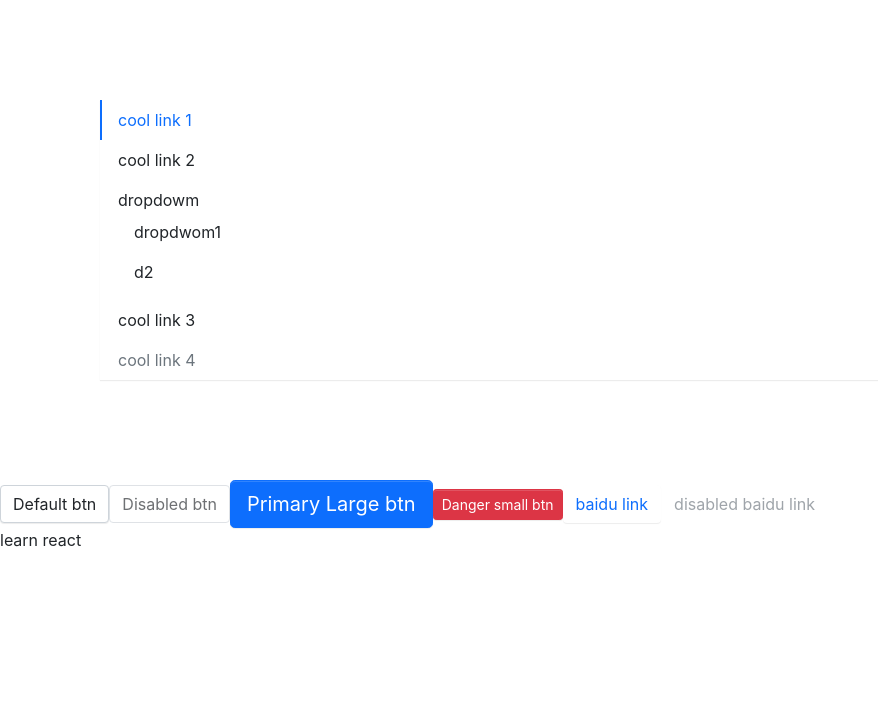
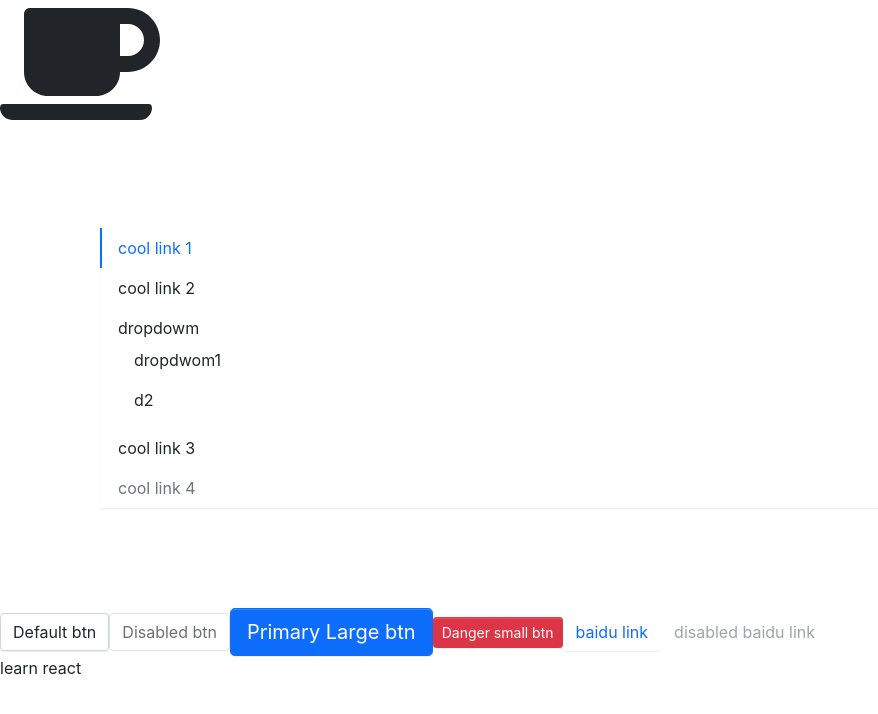
Before and after one commit to okkjoo/my-antd, a React (Create React App) app: page / in a window 1280 px wide. Shown: the top 714 px of the page, without its empty margins (0-878 px from the left). Built offline with nearby package versions, Linux system fonts and the light colour scheme.

Commit message:
[chore]: Font Awesome

```diff
--- a/package.json
+++ b/package.json
@@ -3,6 +3,9 @@
   "version": "0.1.0",
   "private": true,
   "dependencies": {
+    "@fortawesome/fontawesome-svg-core": "^1.2.36",
+    "@fortawesome/free-solid-svg-icons": "^5.15.4",
+    "@fortawesome/react-fontawesome": "^0.1.15",
     "@testing-library/jest-dom": "^5.11.4",
     "@testing-library/react": "^11.1.0",
     "@testing-library/user-event": "^12.1.10",
--- a/src/App.tsx
+++ b/src/App.tsx
@@ -6,10 +6,14 @@
 import Menu from './components/Menu/menu'
 import MenuItem from './components/Menu/menuItem'
 import SubMenu from './components/Menu/subMenu'
+
+import { FontAwesomeIcon } from '@fortawesome/react-fontawesome'
+import { faCoffee } from '@fortawesome/free-solid-svg-icons'
 function App() {
   return (
     <div className='App'>
       <header className='App-header'>
+        <FontAwesomeIcon icon={faCoffee} size='8x' />
         <Menu
           defaultIndex='0'
           onSelect={(index) => alert(index)}
```
Also changed, not shown: 2 other files (tests, documents, lock files or other folders).
